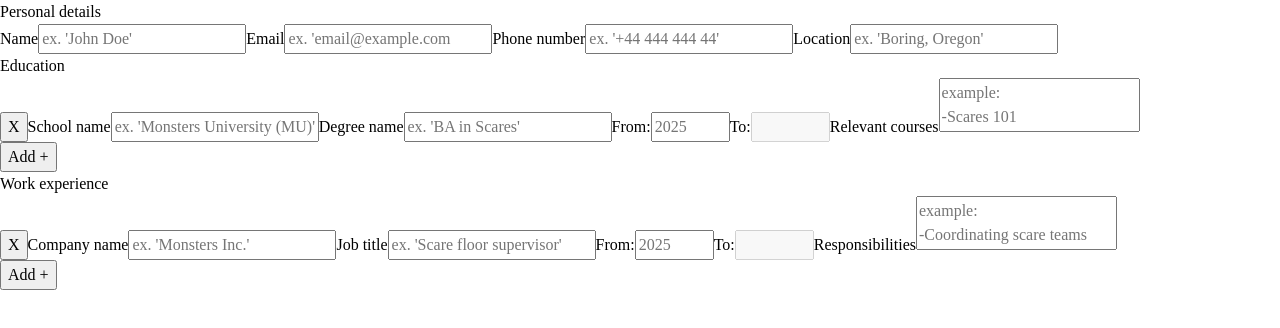
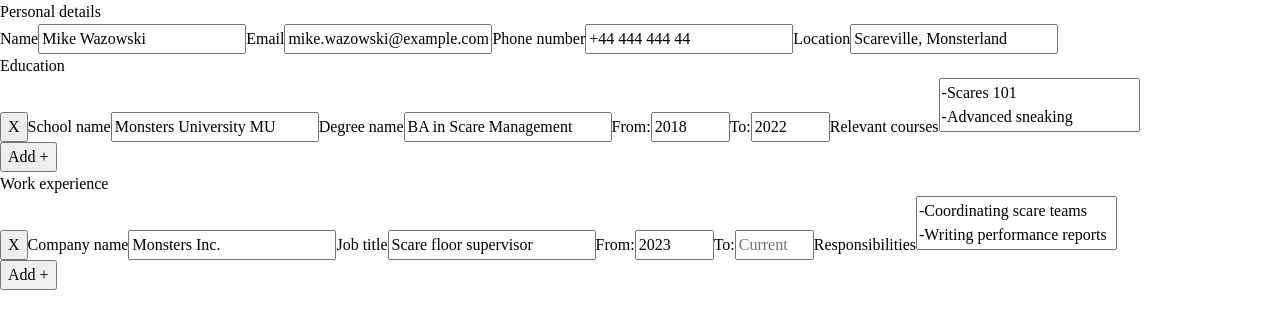
Before and after one commit to vicpues/odin-cv, a React (Vite) app: page / in a window 1280 px wide. Shown: the top 328 px of the page. Built offline with nearby package versions, Linux system fonts and the light colour scheme.

Commit message:
feat: Add default form data
This way, the user gets a use example when they first load the page. Plus, the developer can preview the output while they're editiing it.

```diff
--- a/src/components/Form/EducationTemplate.jsx
+++ b/src/components/Form/EducationTemplate.jsx
@@ -9,7 +9,7 @@
         label="School name"
         name="school"
         type="text"
-        placeholder="ex. 'Monsters University (MU)'"
+        placeholder="ex. 'Monsters University MU'"
         defaultValue={groupData.school}
         inputProps={{ autoCapitalize: "words" }}
       />
@@ -18,7 +18,7 @@
         label="Degree name"
         name="degree"
         type="text"
-        placeholder="ex. 'BA in Scares'"
+        placeholder="ex. 'BA in Scare Management'"
         defaultValue={groupData.degree}
         inputProps={{ autoCapitalize: "words" }}
       />
--- a/src/components/Form/PersonalTemplate.jsx
+++ b/src/components/Form/PersonalTemplate.jsx
@@ -8,7 +8,7 @@
         label="Name"
         name="name"
         type="text"
-        placeholder="ex. 'John Doe'"
+        placeholder="ex. 'Mike Wazowski'"
         defaultValue={groupData.name}
         inputProps={{ autoCapitalize: "words", autoComplete: "name" }}
       />
@@ -17,7 +17,7 @@
         label="Email"
         name="email"
         type="text"
-        placeholder="ex. 'email@example.com"
+        placeholder="ex. 'mike.wazowski@example.com'"
         defaultValue={groupData.email}
         inputProps={{ autoComplete: "email" }}
       />
@@ -35,7 +35,7 @@
         label="Location"
         name="location"
         type="text"
-        placeholder="ex. 'Boring, Oregon'"
+        placeholder="ex. 'Scareville, Monsterland'"
         defaultValue={groupData.location}
         inputProps={{ autoCapitalize: "words" }}
       />
--- a/src/components/Form/WorkTemplate.jsx
+++ b/src/components/Form/WorkTemplate.jsx
@@ -31,7 +31,7 @@
         name="details"
         type="textarea"
         placeholder={
-          "example:\n-Coordinating scare teams\n-Creating performance reports"
+          "example:\n-Coordinating scare teams\n-Writing performance reports"
         }
         defaultValue={groupData.details}
         inputProps={{ autoCapitalize: "sentence" }}
--- a/src/form-data.js
+++ b/src/form-data.js
@@ -2,32 +2,32 @@
     personalData: [
         {
             uniqueId: crypto.randomUUID(),
-            name: "",
-            email: "",
-            phone: "",
-            location: "",
+            name: "Mike Wazowski",
+            email: "mike.wazowski@example.com",
+            phone: "+44 444 444 44",
+            location: "Scareville, Monsterland",
         },
     ],
 
     educationData: [
         {
             uniqueId: crypto.randomUUID(),
-            school: "",
-            degree: "",
-            from: "",
-            to: "",
-            details: "",
+            school: "Monsters University MU",
+            degree: "BA in Scare Management",
+            from: "2018",
+            to: "2022",
+            details: "-Scares 101\n-Advanced sneaking",
         },
     ],
 
     workData: [
         {
             uniqueId: crypto.randomUUID(),
-            company: "",
-            position: "",
-            from: "",
+            company: "Monsters Inc.",
+            position: "Scare floor supervisor",
+            from: "2023",
             to: "",
-            details: "",
+            details: "-Coordinating scare teams\n-Writing performance reports",
         },
     ],
 };
```
